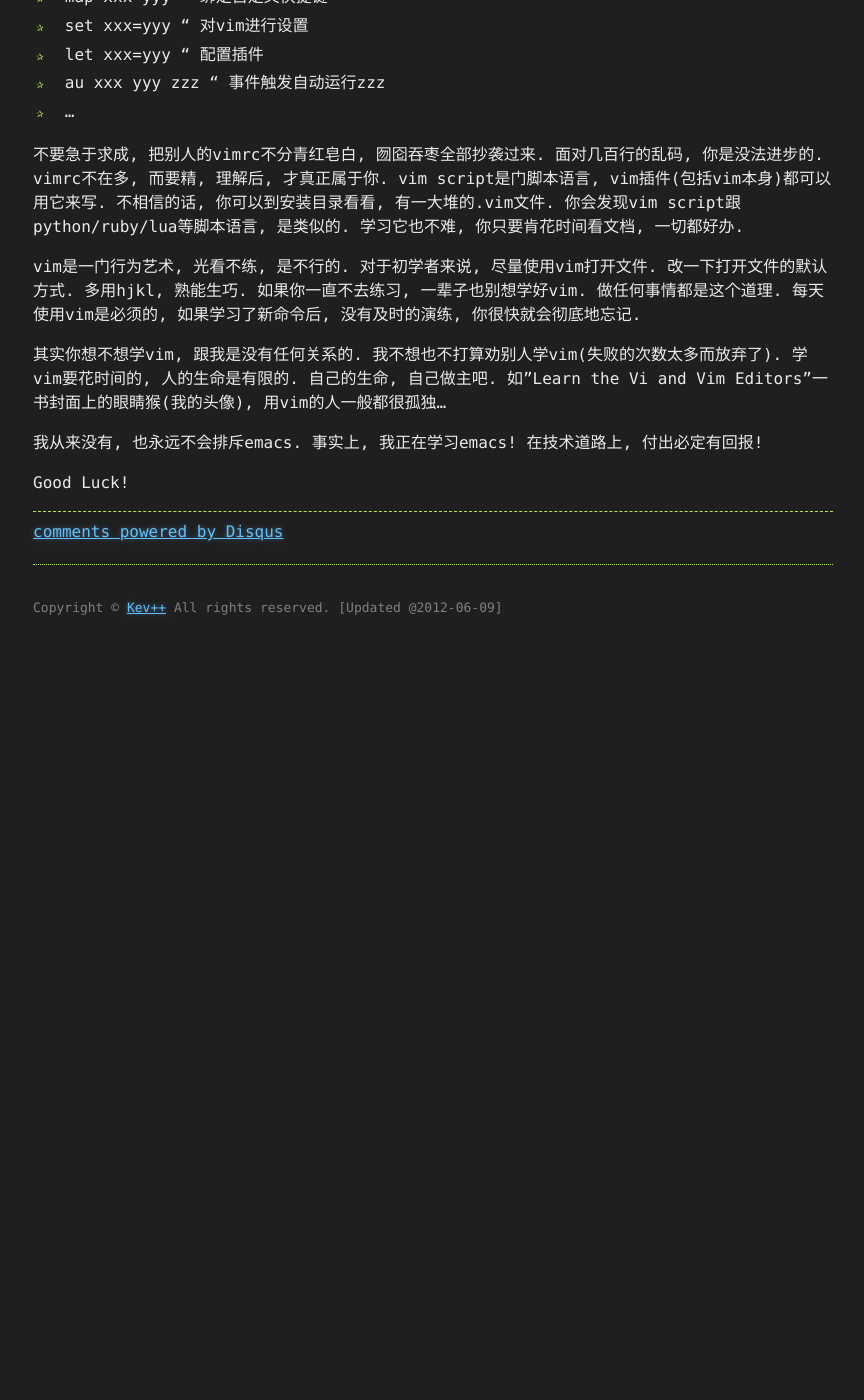
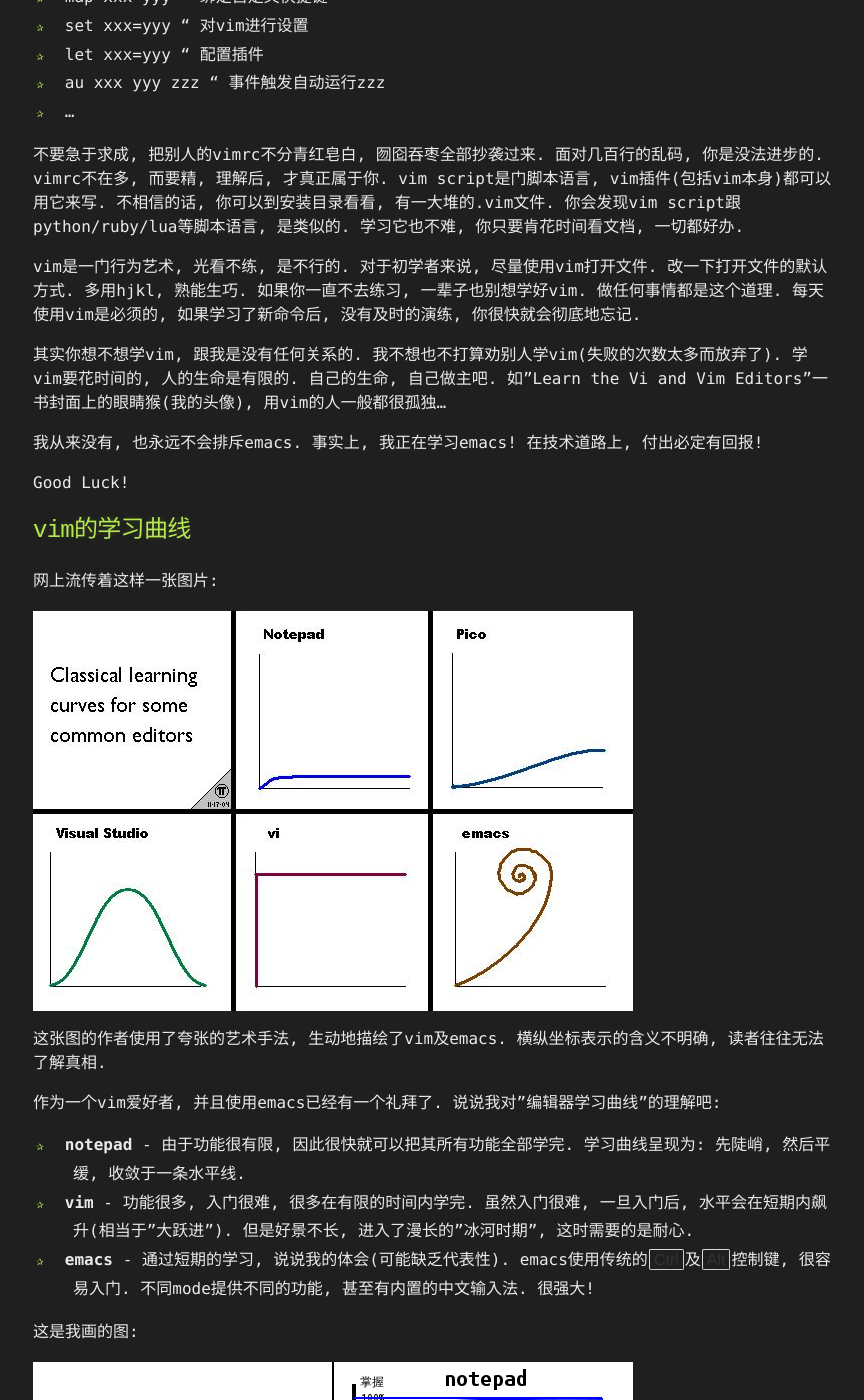
Before and after one commit to gotovoid/hjkl, a Jekyll site: the page built from faq.md, in a window 1280 px wide and 1400 px high, scrolled down 1051 px. Shown: the whole window, without its empty margins (207-1071 px from the left). Built offline with Jekyll 4.4.1, drawn with Linux system fonts in a browser that asks for light colours; Markdown is read by kramdown in place of the engine named in the settings; comment, search, counter and statistics services are not loaded; before the commit the page ends 1681 px from its top, so only the background shows below that.

Commit message:
add curves

```diff
--- a/faq.md
+++ b/faq.md
@@ -79,3 +79,32 @@
 在技术道路上, 付出必定有回报!
 
 Good Luck!
+
+## `vim`的学习曲线
+网上流传着这样一张图片:
+
+![curves1](/img/curves1.jpg)
+
+这张图的作者使用了夸张的艺术手法, 生动地描绘了vim及emacs.
+横纵坐标表示的含义不明确, 读者往往无法了解真相.
+
+
+作为一个vim爱好者, 并且使用emacs已经有一个礼拜了.
+说说我对"编辑器学习曲线"的理解吧:
+
+- **notepad** - 由于功能很有限, 因此很快就可以把其所有功能全部学完.
+  学习曲线呈现为: 先陡峭, 然后平缓, 收敛于一条水平线.
+- **vim** - 功能很多, 入门很难, 很多在有限的时间内学完.
+  虽然入门很难, 一旦入门后, 水平会在短期内飙升(相当于"大跃进").
+  但是好景不长, 进入了漫长的"冰河时期", 这时需要的是耐心.
+- **emacs** - 通过短期的学习, 说说我的体会(可能缺乏代表性).
+  emacs使用传统的<kbd>Ctrl</kbd>及<kbd>Alt</kbd>控制键, 很容易入门.
+  不同mode提供不同的功能, 甚至有内置的中文输入法. 很强大!
+
+这是我画的图:
+
+![curves2](/img/curves2.png)
+
+也许这张漫画说明的一切:
+
+![cartoon](/img/emacs_vi_power_drill_cartoon.png)
```
Also changed, not shown: img/curves1.jpg (added), img/curves2.png (added), img/emacs_vi_power_drill_cartoon.png (added).
